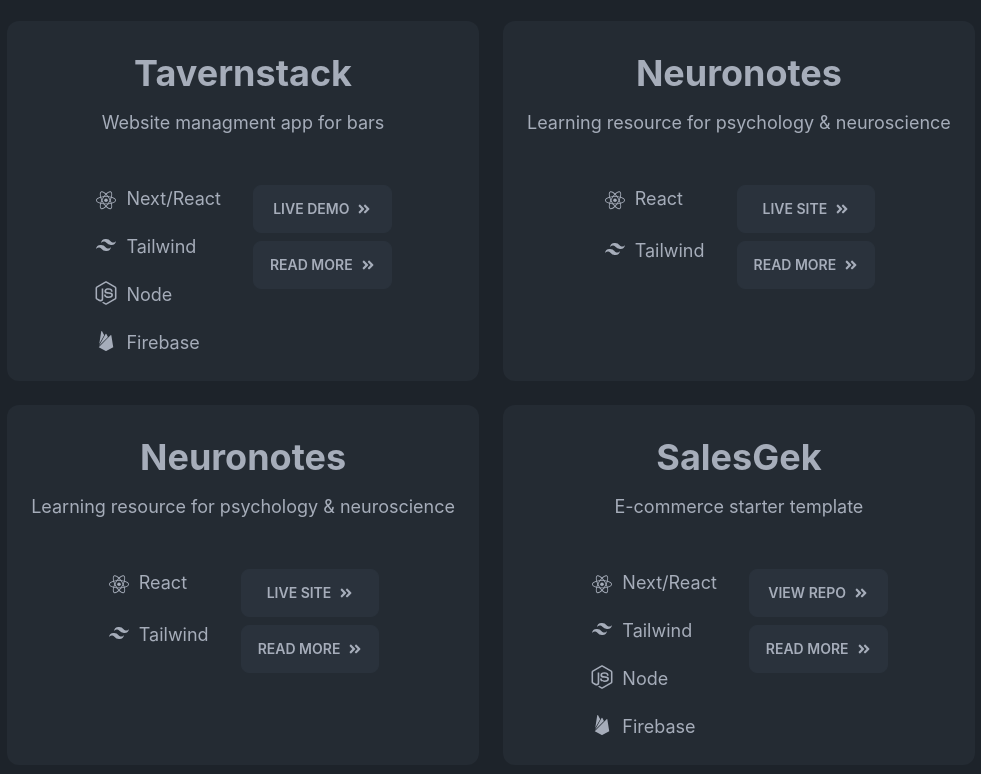
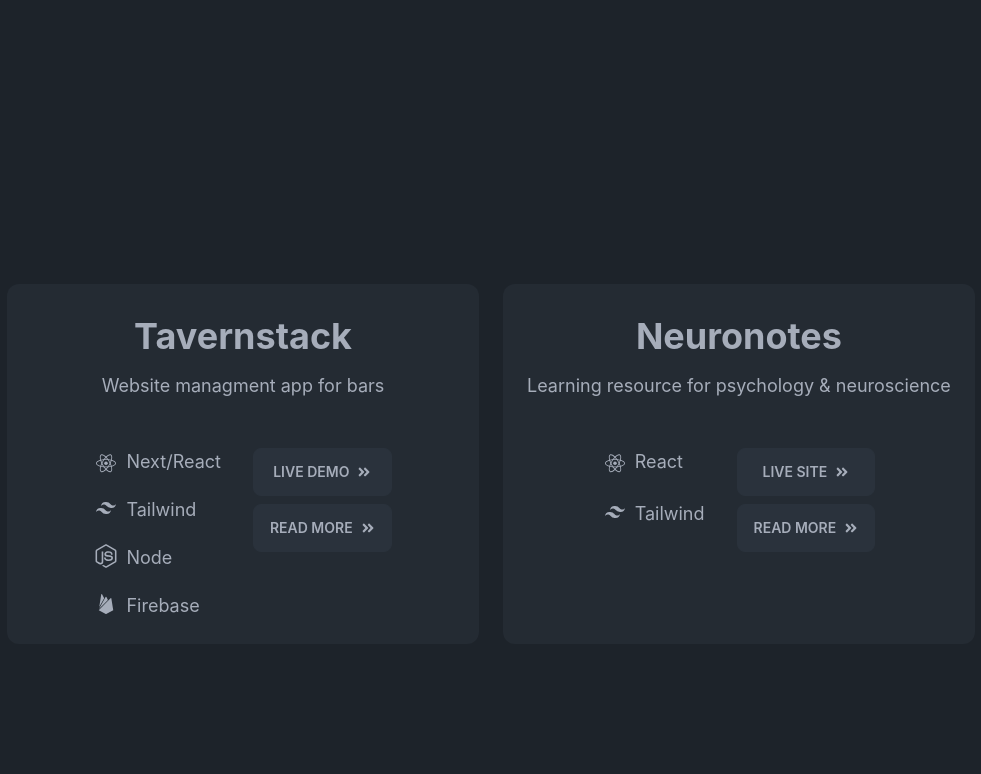
Before and after one commit to rotisserie-christian/worldofchristian, a React (Create React App) app: page / in a window 1280 px wide. Shown: the part 806-1580 px from the top of the page, without its empty margins (149-1130 px from the left). After the commit the page ends 1498 px from the top, so only its background shows below. Built offline with nearby package versions, Linux system fonts and the light colour scheme.

Commit message:
navbar dropdown styling

```diff
--- a/src/components/Home.js
+++ b/src/components/Home.js
@@ -6,6 +6,7 @@
 import { FaAngleDoubleDown } from 'react-icons/fa';
 import { BiLogoReact, BiLogoTailwindCss, BiLogoFirebase } from 'react-icons/bi';
 import { FaNodeJs } from 'react-icons/fa';
+import { SiTypescript } from 'react-icons/si'
 
 const Home = () => {
   const scrollRef = useRef(null);
@@ -98,7 +99,7 @@
           </div>
         </div>
 
-        <div className='flex items-center justify-center mt-12 mb-40'>
+        <div className='flex items-center justify-center mt-12'>
           <button
           className='btn btn-neutral'
           onClick={handleBtnClick}
@@ -113,7 +114,7 @@
         ref={scrollRef}
         >
           <div
-          className='grid grid-cols-1 md:grid-cols-2 gap-6 w-full max-w-5xl'>
+          className='grid grid-cols-1 md:grid-cols-2 gap-6 w-full mt-[30%] max-w-5xl'>
             <div
             className='bg-neutral-focus rounded-xl p-6'>
               <div
@@ -230,122 +231,6 @@
               </div>
             </div>
 
-            <div
-            className='bg-neutral-focus rounded-xl p-6'>
-              <div
-              className='flex flex-col items-center justify-center'>
-                <h2 className='text-4xl font-bold mt-2'
-                >Neuronotes</h2>
-
-                <p className='text-lg font-base text-center mt-4'
-                >Learning resource for psychology & neuroscience</p>
-
-                <div className='flex flex-row mt-12 gap-8'>
-                  <div className='flex-col'>
-                    <div className='flex flex-row'>
-                      <BiLogoReact className='text-2xl mt-1 mr-2'/>
-
-                      <p className='text-lg font-base text-left'
-                      >React</p>
-                    </div>
-
-                    <div className='flex flex-row'>
-                      <BiLogoTailwindCss className='text-2xl mt-6 mr-2'/>
-
-                      <p className='text-lg font-base text-left mt-6'
-                      >Tailwind</p>
-                    </div>
-                  </div>
-
-                  <div className='flex flex-col'>
-                    <a
-                      href='https://neuronotes.netlify.app'
-                      alt='link to neuronotes'
-                      target='_blank'
-                      rel="noreferrer"
-                      >
-                        <button
-                        className='btn btn-neutral w-full'
-                        >live site <FaAngleDoubleRight /></button>
-                      </a>
-
-                      <Link to='/neuronotes'>
-                        <button
-                        className='btn btn-neutral mt-2'
-                        >read more <FaAngleDoubleRight /></button>
-                      </Link>
-                  </div>
-                </div>
-              </div>
-            </div>
-
-            <div
-            className='bg-neutral-focus rounded-xl p-6'>
-              <div
-              className='flex flex-col items-center justify-center'>
-                <h2 className='text-4xl font-bold mt-2'
-                >SalesGek</h2>
-
-                <p className='text-lg font-base text-center mt-4'
-                >E-commerce starter template</p>
-
-                <div
-                className='flex flex-row mt-12'>
-                  <div className='flex flex-row gap-8'>
-                    <div
-                    className='flex flex-col'>
-                      <div className='flex flex-row'>
-                        <BiLogoReact className='text-2xl mt-1 mr-2'/>
-
-                        <p className='text-lg font-base text-left'
-                        >Next/React</p>
-                      </div>
-
-                      <div className='flex flex-row'>
-                        <BiLogoTailwindCss className='text-2xl mt-5 mr-2'/>
-
-                        <p className='text-lg font-base text-left mt-5'
-                        >Tailwind</p>
-                      </div>
-
-                      <div className='flex flex-row'>
-                        <FaNodeJs className='text-2xl mt-5 mr-2'/>
-
-                        <p className='text-lg font-base text-left mt-5'
-                        >Node</p>
-                      </div>
-
-                      <div className='flex flex-row'>
-                        <BiLogoFirebase className='text-2xl mt-5 mr-2'/>
-
-                        <p className='text-lg font-base text-left mt-5'
-                        >Firebase</p>
-                      </div>
-                    </div>
-
-                    <div className='flex flex-col'>
-                      <a
-                        href='https://demo.tavernstack.com'
-                        alt='link to demo'
-                        target='_blank'
-                        rel="noreferrer"
-                        >
-                          <button
-                          className='btn w-full btn-neutral'
-                          >view repo <FaAngleDoubleRight /></button>
-                        </a>
-
-                        <Link to='/tavernstack'>
-                          <button
-                          className='btn btn-neutral mt-2'
-                          >read more <FaAngleDoubleRight /></button>
-                        </Link>
-                    </div>
-                  </div>
-                </div>
-              </div>
-            </div>
-
           </div>
         </div>
       </div>
--- a/src/components/Nav.js
+++ b/src/components/Nav.js
@@ -30,15 +30,14 @@
           className='btn btn-accent mr-4'
           onClick={() => {
             setIsOpen(true);
-            window.scrollTo(0, 0);
           }}
           >contact</button>
       </div>
     </nav>
 
-    { isOpen === true && (
-      <div className='flex items-center justify-center'>
-        <div className='flex flex-col mt-32'>
+    { isOpen && (
+      <div className='fixed top-16 left-0 right-0 flex items-center justify-center z-10 bg-base-100 shadow-lg'>
+        <div className='flex flex-col mt-12'>
           <div className='max-w-sm'>
             <div className='flex flex-col'>
               <p className='text-md mb-1 ml-1'
@@ -62,7 +61,7 @@
               >send</button>
             </div>
 
-            <div className='flex items-center justify-center mt-12'>
+            <div className='flex items-center justify-center my-12'>
               <p className='text-xl font-bold cursor-pointer tracking-wide'
               onClick={() => {
                 setIsOpen(false);
```
